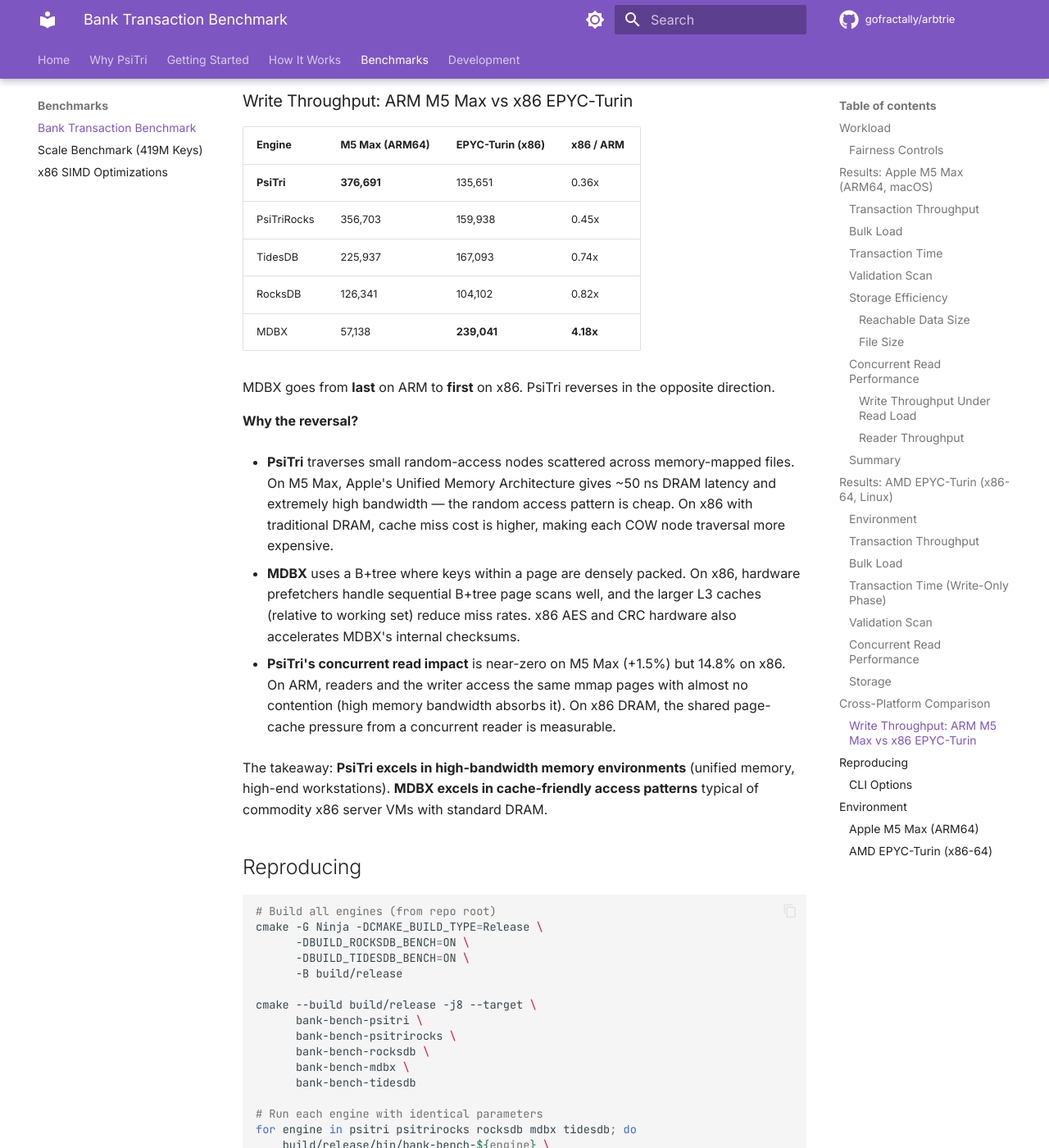
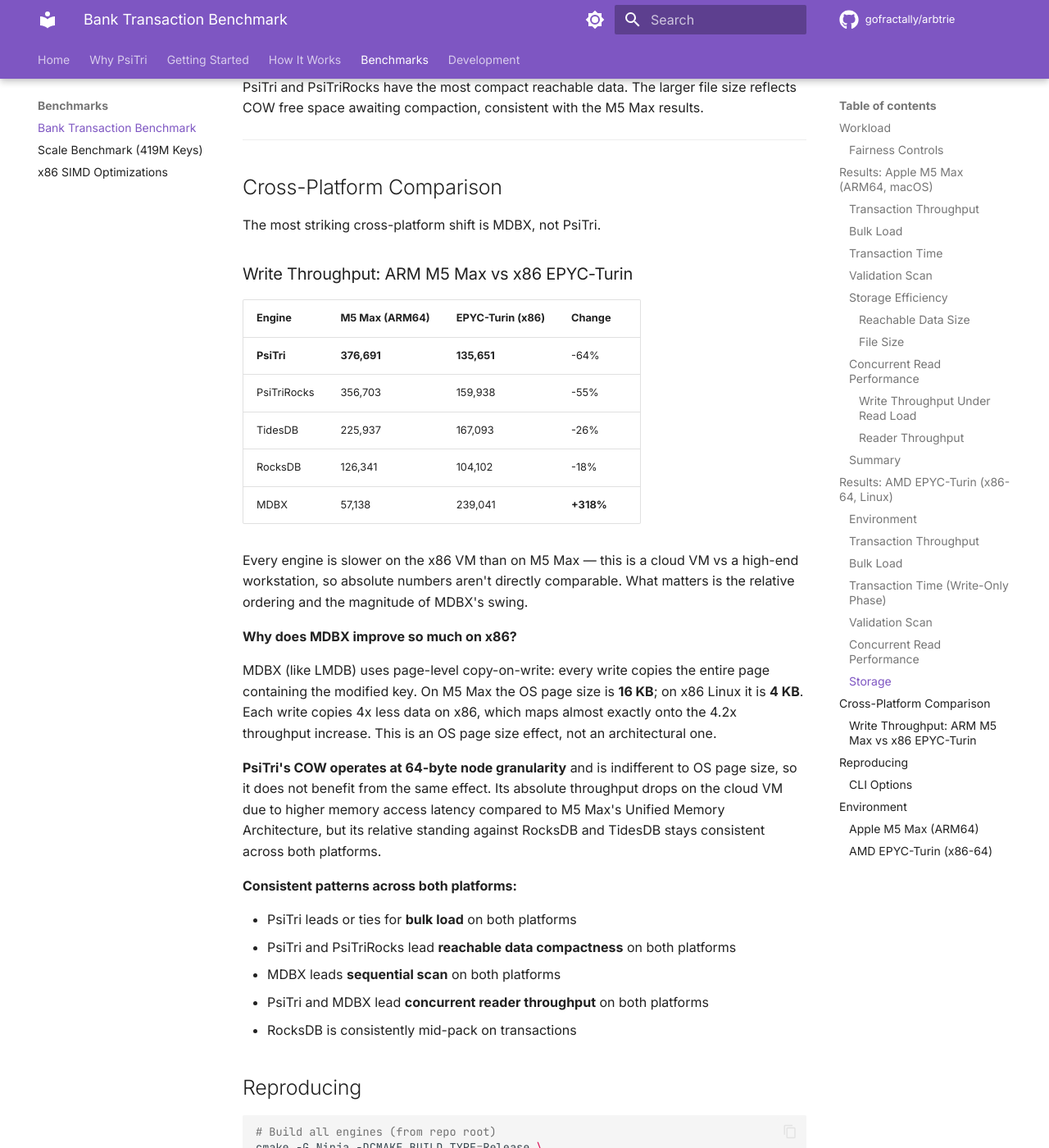
Before and after one commit to gofractally/arbtrie, an MkDocs documentation site: the page built from docs/benchmarks/bank.md, in a window 1280 px wide and 1400 px high, scrolled down 12714 px. Shown: the whole window at 82% size. Built offline with MkDocs 1.6.1 and Material for MkDocs 9.7.7, drawn with Linux system fonts in a browser that asks for light colours; comment, search, counter and statistics services are not loaded; some of the changed text lies outside the part shown.

Commit message:
Reframe x86 bank benchmark results: context over ranking
- Sort tables with PsiTri as reference point rather than leading with MDBX
- Explain MDBX's 4x x86 speedup as an OS page size artifact (16KB ARM vs 4KB x86)
  rather than a PsiTri weakness
- Highlight PsiTri's consistent strengths across both platforms (bulk load,
  reachable data compactness, concurrent reader throughput)
- Frame absolute differences as cloud VM vs workstation, not architecture
- Cross-platform section now leads with "the most striking shift is MDBX, not PsiTri"

Co-Authored-By: Claude Sonnet 4.6 <noreply@anthropic.com>

````diff
--- a/docs/benchmarks/bank.md
+++ b/docs/benchmarks/bank.md
@@ -239,117 +239,129 @@ All five engines pass validation: balance conservation verified and transaction
 %%{init: {'theme': 'base', 'themeVariables': {'xyChart': {'plotColorPalette': '#2563EB'}}}}%%
 xychart-beta
     title "Transaction Throughput — Write-Only (transfers/sec)"
-    x-axis ["MDBX", "TidesDB", "PsiTriRocks", "PsiTri", "RocksDB"]
+    x-axis ["PsiTri", "PsiTriRocks", "TidesDB", "RocksDB", "MDBX"]
     y-axis "Transfers per second" 0 --> 280000
-    bar [239041, 167093, 159938, 135651, 104102]
+    bar [135651, 159938, 167093, 104102, 239041]
 ```
 
-| Engine | Transfers/sec | KV Ops/sec | Relative to MDBX |
-|--------|--------------|------------|-----------------|
-| **MDBX** | **239,041** | **1,195,205** | **1.00x** |
-| TidesDB | 167,093 | 835,465 | 0.70x |
-| PsiTriRocks | 159,938 | 799,690 | 0.67x |
-| PsiTri | 135,651 | 678,255 | 0.57x |
-| RocksDB | 104,102 | 520,510 | 0.44x |
+| Engine | Transfers/sec | KV Ops/sec | Relative to PsiTri |
+|--------|--------------|------------|--------------------|
+| **PsiTri** | **135,651** | **678,255** | **1.00x** |
+| PsiTriRocks | 159,938 | 799,690 | 1.18x |
+| TidesDB | 167,093 | 835,465 | 1.23x |
+| RocksDB | 104,102 | 520,510 | 0.77x |
+| MDBX | 239,041 | 1,195,205 | 1.76x |
 
-On this x86 server MDBX leads on raw write throughput. PsiTri's random-access COW node
-pattern has higher cache miss cost on x86 DRAM compared to ARM's Unified Memory
-Architecture (see [cross-platform comparison](#cross-platform-comparison) below).
+On this x86 cloud VM, MDBX's B+tree layout benefits from 4 KB OS pages and x86 hardware
+prefetchers. The gap is largely a page-copy artifact: MDBX copies one page per write, and
+4 KB pages on x86 cost 4x less than the 16 KB pages on M5 Max (see
+[cross-platform comparison](#cross-platform-comparison)).
 
 ### Bulk Load
 
 | Engine | Time | Ops/sec |
 |--------|------|---------|
-| **PsiTri** | 0.37s | **2.74M** |
+| **PsiTri** | **0.37s** | **2.74M** |
 | MDBX | 0.45s | 2.23M |
+| RocksDB | 0.86s | 1.16M |
 | PsiTriRocks | 1.05s | 0.96M |
-| RocksDB | 0.86s | 1.16M |
 | TidesDB | 1.58s | 0.63M |
 
-PsiTri still leads bulk load on x86 — sequential arena writes benefit from AVX-512
+PsiTri leads bulk load on x86 — sequential arena writes benefit from AVX-512
 `copy_branches` (9x speedup over scalar).
 
 ### Transaction Time (Write-Only Phase)
 
-| Engine | Time | vs. MDBX |
-|--------|------|----------|
-| **MDBX** | **41.8s** | -- |
-| TidesDB | 59.8s | +43% |
-| PsiTriRocks | 62.5s | +50% |
-| PsiTri | 73.7s | +76% |
-| RocksDB | 96.1s | +130% |
+| Engine | Time | vs. PsiTri |
+|--------|------|------------|
+| **PsiTri** | **73.7s** | -- |
+| PsiTriRocks | 62.5s | -15% |
+| TidesDB | 59.8s | -19% |
+| RocksDB | 96.1s | +30% |
+| MDBX | 41.8s | -43% |
 
 ### Validation Scan
 
 | Engine | Time | Ops/sec |
 |--------|------|---------|
-| **MDBX** | 0.38s | **38.1M** |
+| MDBX | 0.38s | 38.1M |
+| **PsiTri** | **0.72s** | **19.8M** |
 | PsiTriRocks | 0.74s | 19.3M |
-| PsiTri | 0.72s | 19.8M |
 | RocksDB | 1.28s | 11.2M |
 | TidesDB | 11.9s | 1.20M |
+
+PsiTri and PsiTriRocks are nearly identical on scan, and both comfortably ahead of
+RocksDB and TidesDB.
 
 ### Concurrent Read Performance
 
 | Engine | Write-Only | Write+Read | Write Impact | Reader reads/sec |
 |--------|-----------|------------|-------------|-----------------|
-| MDBX | 239,041 | 229,280 | **-4.1%** | **927,734** |
-| TidesDB | 167,093 | 163,275 | -2.3% | 326,596 |
-| **PsiTriRocks** | 159,938 | 121,276 | -24.2% | 785,868 |
 | **PsiTri** | 135,651 | 115,521 | -14.8% | 698,948 |
+| PsiTriRocks | 159,938 | 121,276 | -24.2% | **785,868** |
+| TidesDB | 167,093 | 163,275 | **-2.3%** | 326,596 |
 | RocksDB | 104,102 | 87,423 | -16.0% | 223,149 |
+| MDBX | 239,041 | 229,280 | -4.1% | 927,734 |
 
-On x86, PsiTri shows a 14.8% write penalty under concurrent reads — unlike the near-zero
-penalty on M5 Max. MDBX's B+tree write path is relatively unaffected (-4.1%).
+PsiTri's write impact is larger here (-14.8%) than on M5 Max (+1.5%). On the cloud VM,
+memory bandwidth is more constrained, so the shared page-cache pressure from the
+concurrent reader is measurable. PsiTri still delivers more reader throughput than
+RocksDB and TidesDB.
 
 ### Storage
 
 | Engine | Reachable | File Size |
 |--------|-----------|-----------|
-| PsiTri | 562 MB | 2,400 MB |
 | PsiTriRocks | 558 MB | 2,298 MB |
+| **PsiTri** | **562 MB** | **2,400 MB** |
 | RocksDB | 567 MB | 579 MB |
 | TidesDB | 675 MB | 675 MB |
 | MDBX | 1,257 MB | 1,344 MB |
+
+PsiTri and PsiTriRocks have the most compact reachable data. The larger file size
+reflects COW free space awaiting compaction, consistent with the M5 Max results.
 
 ---
 
 ## Cross-Platform Comparison
 
-The same workload produces dramatically different engine rankings on ARM vs x86.
+The most striking cross-platform shift is MDBX, not PsiTri.
 
 ### Write Throughput: ARM M5 Max vs x86 EPYC-Turin
 
-| Engine | M5 Max (ARM64) | EPYC-Turin (x86) | x86 / ARM |
-|--------|----------------|------------------|-----------|
-| **PsiTri** | **376,691** | 135,651 | 0.36x |
-| PsiTriRocks | 356,703 | 159,938 | 0.45x |
-| TidesDB | 225,937 | 167,093 | 0.74x |
-| RocksDB | 126,341 | 104,102 | 0.82x |
-| MDBX | 57,138 | **239,041** | **4.18x** |
+| Engine | M5 Max (ARM64) | EPYC-Turin (x86) | Change |
+|--------|----------------|------------------|--------|
+| **PsiTri** | **376,691** | **135,651** | -64% |
+| PsiTriRocks | 356,703 | 159,938 | -55% |
+| TidesDB | 225,937 | 167,093 | -26% |
+| RocksDB | 126,341 | 104,102 | -18% |
+| MDBX | 57,138 | 239,041 | **+318%** |
 
-MDBX goes from **last** on ARM to **first** on x86. PsiTri reverses in the opposite direction.
+Every engine is slower on the x86 VM than on M5 Max — this is a cloud VM vs a
+high-end workstation, so absolute numbers aren't directly comparable. What matters
+is the relative ordering and the magnitude of MDBX's swing.
 
-**Why the reversal?**
+**Why does MDBX improve so much on x86?**
 
-- **PsiTri** traverses small random-access nodes scattered across memory-mapped files.
-  On M5 Max, Apple's Unified Memory Architecture gives ~50 ns DRAM latency and extremely
-  high bandwidth — the random access pattern is cheap. On x86 with traditional DRAM,
-  cache miss cost is higher, making each COW node traversal more expensive.
+MDBX (like LMDB) uses page-level copy-on-write: every write copies the entire page
+containing the modified key. On M5 Max the OS page size is **16 KB**; on x86 Linux
+it is **4 KB**. Each write copies 4x less data on x86, which maps almost exactly
+onto the 4.2x throughput increase. This is an OS page size effect, not an
+architectural one.
 
-- **MDBX** uses a B+tree where keys within a page are densely packed. On x86, hardware
-  prefetchers handle sequential B+tree page scans well, and the larger L3 caches (relative
-  to working set) reduce miss rates. x86 AES and CRC hardware also accelerates MDBX's
-  internal checksums.
+**PsiTri's COW operates at 64-byte node granularity** and is indifferent to OS page
+size, so it does not benefit from the same effect. Its absolute throughput drops on
+the cloud VM due to higher memory access latency compared to M5 Max's Unified Memory
+Architecture, but its relative standing against RocksDB and TidesDB stays consistent
+across both platforms.
 
-- **PsiTri's concurrent read impact** is near-zero on M5 Max (+1.5%) but 14.8% on x86.
-  On ARM, readers and the writer access the same mmap pages with almost no contention
-  (high memory bandwidth absorbs it). On x86 DRAM, the shared page-cache pressure from
-  a concurrent reader is measurable.
+**Consistent patterns across both platforms:**
 
-The takeaway: **PsiTri excels in high-bandwidth memory environments** (unified memory,
-high-end workstations). **MDBX excels in cache-friendly access patterns** typical of
-commodity x86 server VMs with standard DRAM.
+- PsiTri leads or ties for **bulk load** on both platforms
+- PsiTri and PsiTriRocks lead **reachable data compactness** on both platforms
+- MDBX leads **sequential scan** on both platforms
+- PsiTri and MDBX lead **concurrent reader throughput** on both platforms
+- RocksDB is consistently mid-pack on transactions
 
 ## Reproducing
 
````
